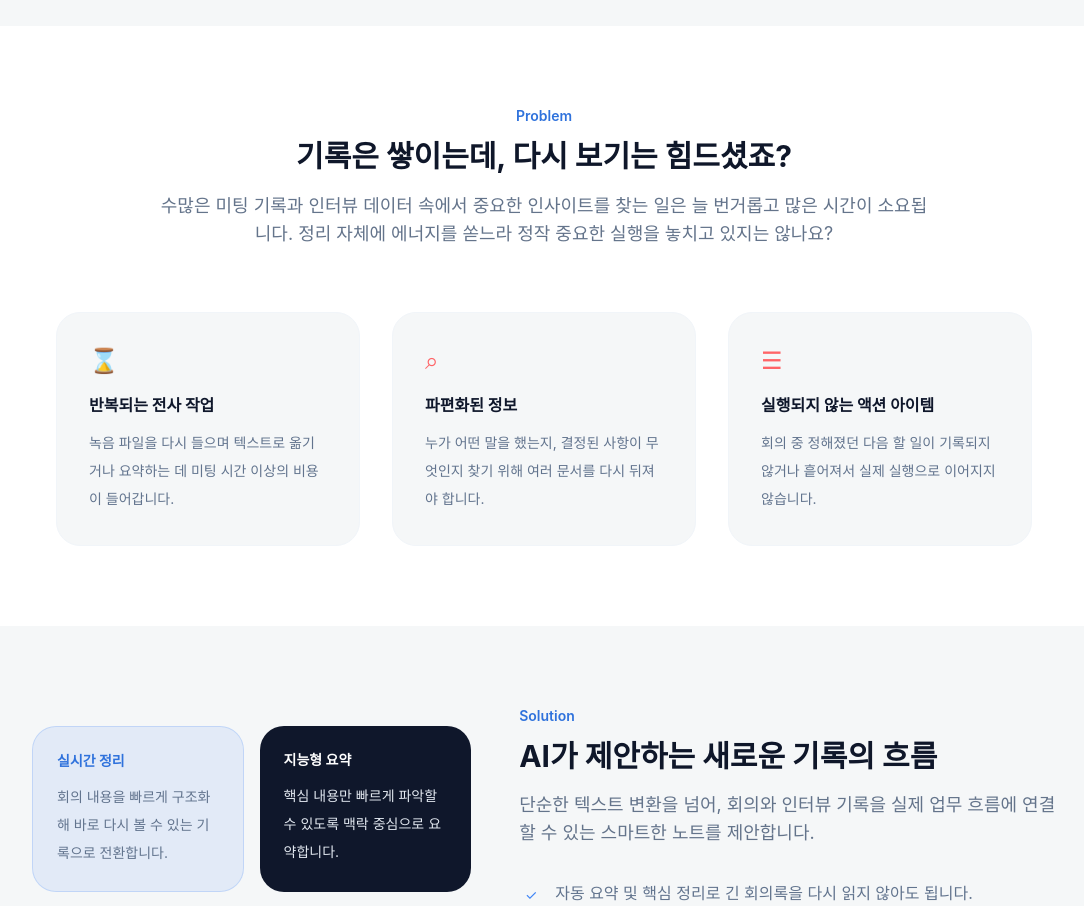
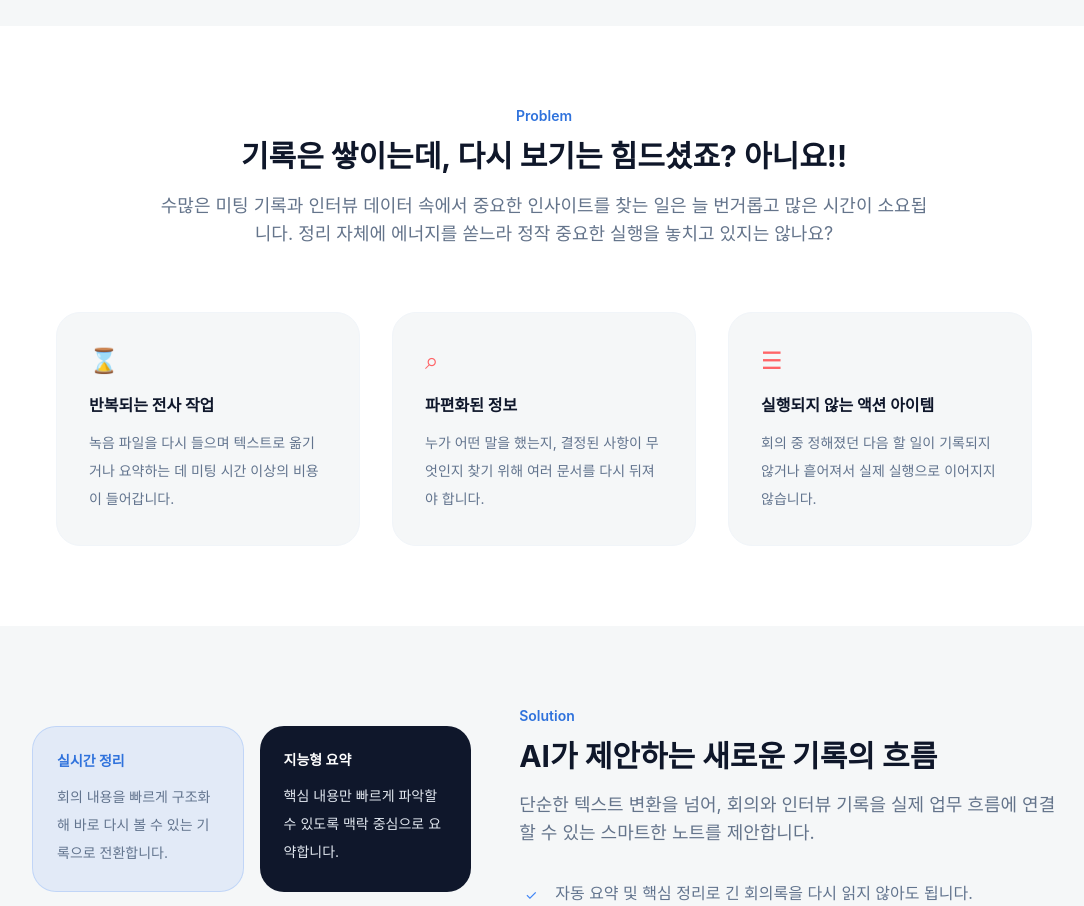
Before and after one commit to penep0/landing-template, a Next.js app: page / in a window 1280 px wide. Shown: the part 1040-1946 px from the top of the page, without its empty margins (96-1180 px from the left). Built offline with nearby package versions, Linux system fonts and the light colour scheme.

Commit message:
theme coustom in main-page.ts

```diff
--- a/app/globals.css
+++ b/app/globals.css
@@ -36,7 +36,7 @@ a {
 }
 
 ::selection {
-  background: rgba(255, 122, 0, 0.2);
+  background: var(--selection, rgba(255, 122, 0, 0.2));
 }
 
 .surface {
--- a/app/thanks/page.tsx
+++ b/app/thanks/page.tsx
@@ -4,6 +4,7 @@ import { redirect } from "next/navigation";
 
 import { PageViewTracker } from "@/components/analytics/page-view-tracker";
 import { mainPageContent } from "@/content/main-page";
+import { getMainPageThemeStyle } from "@/lib/main-page-theme";
 import { THANKS_ACCESS_COOKIE } from "@/lib/thanks-access";
 
 export default async function ThanksPage() {
@@ -15,6 +16,10 @@ export default async function ThanksPage() {
   }
 
   return (
+    <div
+      style={getMainPageThemeStyle(mainPageContent.theme)}
+      className="min-h-screen bg-[var(--background)] text-[var(--foreground)]"
+    >
       <main className="mx-auto flex min-h-screen max-w-4xl items-center px-6 py-20">
         <PageViewTracker
           eventName="thank_you_view"
@@ -53,5 +58,6 @@ export default async function ThanksPage() {
           </div>
         </div>
       </main>
+    </div>
   );
 }
--- a/components/main-page/main-page-view.tsx
+++ b/components/main-page/main-page-view.tsx
@@ -3,6 +3,7 @@ import { TrackedAnchor } from "@/components/analytics/tracked-anchor";
 import { HeroPreviewShell } from "@/components/main-page/hero-preview-shell";
 import { MainLeadForm } from "@/components/main-page/main-lead-form";
 import { MainPageContent } from "@/content/main-page";
+import { getMainPageThemeStyle } from "@/lib/main-page-theme";
 
 type MainPageViewProps = {
   content: MainPageContent;
@@ -26,7 +27,10 @@ function getSolutionToneClass(tone: "soft" | "dark" | "default" | "primary") {
 
 export function MainPageView({ content }: MainPageViewProps) {
   return (
-    <>
+    <div
+      style={getMainPageThemeStyle(content.theme)}
+      className="min-h-screen bg-[var(--background)] text-[var(--foreground)]"
+    >
       <PageViewTracker
         eventName="page_view"
         props={{ landingSlug: content.tracking.landingSlug }}
@@ -367,6 +371,6 @@ export function MainPageView({ content }: MainPageViewProps) {
           </p>
         </div>
       </footer>
-    </>
+    </div>
   );
 }
--- a/content/main-page.ts
+++ b/content/main-page.ts
@@ -1,3 +1,13 @@
+// Main landing customization guide
+//
+// 1. Most copy changes happen inside `mainPageContent`.
+// 2. If you only want to change text, counts, labels, or placeholders,
+//    edit this file and avoid touching component files.
+// 3. If you want to change layout/markup itself, update:
+//    - components/main-page/main-page-view.tsx
+//    - components/main-page/hero-preview-shell.tsx
+//    - components/main-page/main-lead-form.tsx
+
 export type MainPageNavItem = {
   label: string;
   href: string;
@@ -6,6 +16,19 @@ export type MainPageNavItem = {
 export type MainPageInfoCard = {
   title: string;
   description: string;
+};
+
+export type MainPageTheme = {
+  background: string;
+  foreground: string;
+  panel: string;
+  panelStrong: string;
+  border: string;
+  accent: string;
+  accentStrong: string;
+  muted: string;
+  glow: string;
+  selection: string;
 };
 
 export type MainPageHeroPreview = {
@@ -55,6 +78,7 @@ export type MainPageFormCopy = {
 };
 
 export type MainPageContent = {
+  theme: MainPageTheme;
   metadata: {
     title: string;
     description: string;
@@ -139,18 +163,36 @@ export type MainPageContent = {
 };
 
 export const mainPageContent: MainPageContent = {
+  // Global theme tokens for the main page and thanks page
+  // Change these values if you want to customize colors without touching CSS.
+  theme: {
+    background: "#f5f7f8",
+    foreground: "#0f172a",
+    panel: "#ffffff",
+    panelStrong: "#ffffff",
+    border: "#e2e8f0",
+    accent: "#3c83f6",
+    accentStrong: "#2f72dc",
+    muted: "#64748b",
+    glow: "rgba(60, 131, 246, 0.18)",
+    selection: "rgba(60, 131, 246, 0.2)"
+  },
+  // Browser title and description
   metadata: {
     title: "AI Note - 회의와 인터뷰 기록의 새로운 기준",
     description:
       "AI Note는 회의, 인터뷰, 사용자 피드백을 더 쉽게 정리하고 활용할 수 있도록 돕는 서비스 아이디어입니다. 현재 실제 수요를 확인하는 단계입니다."
   },
+  // Internal identifier used by analytics, lead API, and thanks access
   tracking: {
     landingSlug: "ai-note"
   },
+  // Top-left brand area
   brand: {
     name: "AI Note",
     mark: "✦"
   },
+  // Sticky top navigation
   nav: {
     items: [
       { label: "문제점", href: "#problem" },
@@ -160,6 +202,7 @@ export const mainPageContent: MainPageContent = {
     ],
     ctaLabel: "출시 소식 받기"
   },
+  // First screen: badge, headline, subheadline, hero CTA, right preview box
   hero: {
     badge: "서비스 준비 중",
     headline: "회의와 인터뷰 기록, 정리가 아니라 활용까지 이어지고 있나요?",
@@ -198,10 +241,11 @@ export const mainPageContent: MainPageContent = {
       submitErrorFallback: "제출 중 문제가 발생했습니다."
     }
   },
+  // Problem section cards
   problem: {
     id: "problem",
     eyebrow: "Problem",
-    title: "기록은 쌓이는데, 다시 보기는 힘드셨죠?",
+    title: "기록은 쌓이는데, 다시 보기는 힘드셨죠? 아니요!!",
     description:
       "수많은 미팅 기록과 인터뷰 데이터 속에서 중요한 인사이트를 찾는 일은 늘 번거롭고 많은 시간이 소요됩니다. 정리 자체에 에너지를 쏟느라 정작 중요한 실행을 놓치고 있지는 않나요?",
     cards: [
@@ -225,6 +269,7 @@ export const mainPageContent: MainPageContent = {
       }
     ]
   },
+  // Solution section: left grid cards + right bullet list
   solution: {
     id: "solution",
     eyebrow: "Solution",
@@ -260,6 +305,7 @@ export const mainPageContent: MainPageContent = {
       "실제 서비스 출시 전, 관심 등록과 사용 의향 데이터부터 먼저 검증할 수 있습니다."
     ]
   },
+  // Benefit section cards
   benefits: {
     id: "benefits",
     eyebrow: "기능",
@@ -290,6 +336,7 @@ export const mainPageContent: MainPageContent = {
       }
     ]
   },
+  // Metrics / proof section
   socialProof: {
     eyebrow: "관심 지표",
     title: "실제 사용 의향을 확인하기 위한 최소한의 숫자",
@@ -313,6 +360,7 @@ export const mainPageContent: MainPageContent = {
       }
     ]
   },
+  // Main signup section in the middle of the page
   leadCapture: {
     id: "lead-capture",
     eyebrow: "관심 등록",
@@ -334,6 +382,7 @@ export const mainPageContent: MainPageContent = {
       submitErrorFallback: "제출 중 문제가 발생했습니다."
     }
   },
+  // FAQ accordion
   faq: {
     id: "faq",
     title: "자주 묻는 질문",
@@ -355,12 +404,14 @@ export const mainPageContent: MainPageContent = {
       }
     ]
   },
+  // Final call-to-action block near the bottom
   finalCta: {
     title: "이 서비스가 필요하다면, 먼저 이메일로 알려주세요.",
     description:
       "아직은 실제 서비스 출시 전 단계입니다. 하지만 관심 등록이 충분히 모인다면 가장 먼저 베타 테스트와 업데이트 소식을 안내드릴 예정입니다.",
     ctaLabel: "출시 알림 받기"
   },
+  // Success page copy shown after a valid form submission
   thanks: {
     eyebrow: "Thank You",
     title: "관심 등록이 완료되었습니다. 출시 소식을 가장 먼저 안내드릴게요.",
@@ -382,6 +433,7 @@ export const mainPageContent: MainPageContent = {
     ],
     backHomeLabel: "홈으로 돌아가기"
   },
+  // Footer copy
   footer: {
     copyright: "© 2026 AI Note Team. All rights reserved.",
     disclaimer:
--- /dev/null
+++ b/lib/main-page-theme.ts
@@ -0,0 +1,20 @@
+import type { CSSProperties } from "react";
+
+import type { MainPageTheme } from "@/content/main-page";
+
+export function getMainPageThemeStyle(
+  theme: MainPageTheme
+): CSSProperties & Record<string, string> {
+  return {
+    "--background": theme.background,
+    "--foreground": theme.foreground,
+    "--panel": theme.panel,
+    "--panel-strong": theme.panelStrong,
+    "--border": theme.border,
+    "--accent": theme.accent,
+    "--accent-strong": theme.accentStrong,
+    "--muted": theme.muted,
+    "--glow": theme.glow,
+    "--selection": theme.selection
+  };
+}
```
Lines whose indentation alone changed are shown as unchanged.
